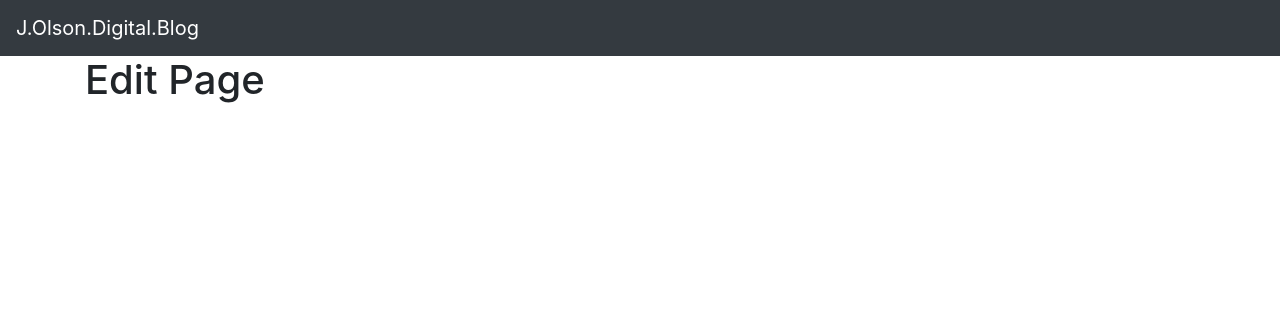
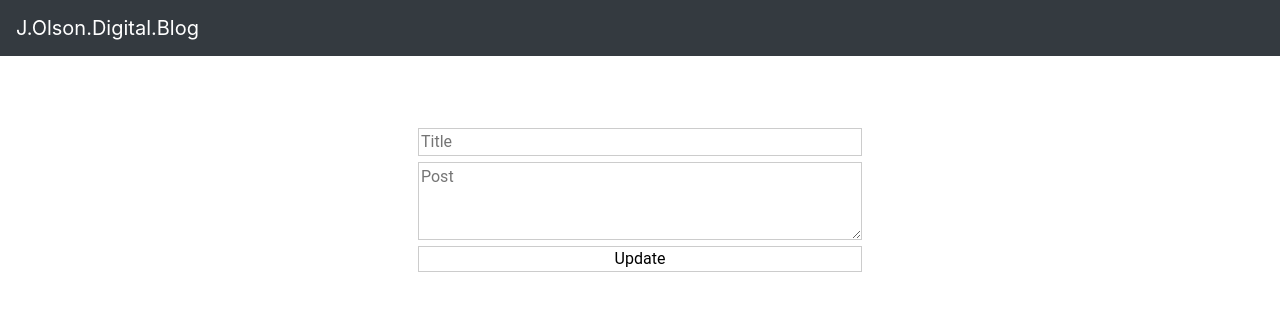
Before and after one commit to 8BitJustin/personal-blog-website, a Flask app: page /edit in a window 1280 px wide. Shown: the top 316 px of the page. Run offline with Flask 2, Linux system fonts and the light colour scheme; some libraries are stand-ins or nearby versions.

Commit message:
Added to edit page.

```diff
--- a/templates/edit.html
+++ b/templates/edit.html
@@ -5,5 +5,16 @@
 {% endblock %}
 
 {% block body %}
-<h1>Edit Page</h1>
+<div class="create_post_div">
+    <div class="create_post_form">
+        <form action="/posts" method="POST">
+            <input type="text" name="title" id="title" class="inputs"
+                   placeholder="Title">
+            <textarea name="post" id="post" class="inputs" rows="3"
+                      placeholder="Post"
+            ></textarea>
+            <input type="submit" value="Update" class="sub_button">
+        </form>
+    </div>
+</div>
 {% endblock %}
```
Also changed, not shown: templates/posts.html (+6 -4 lines).
